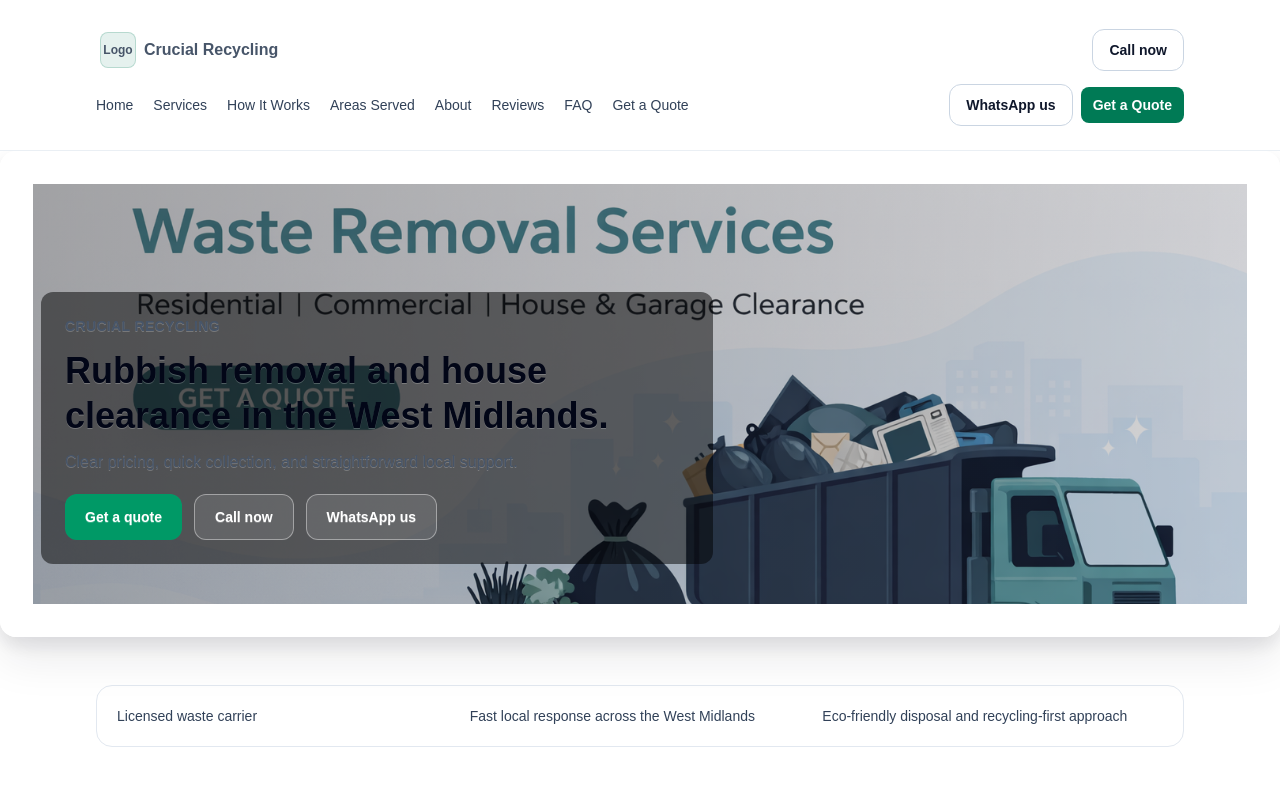
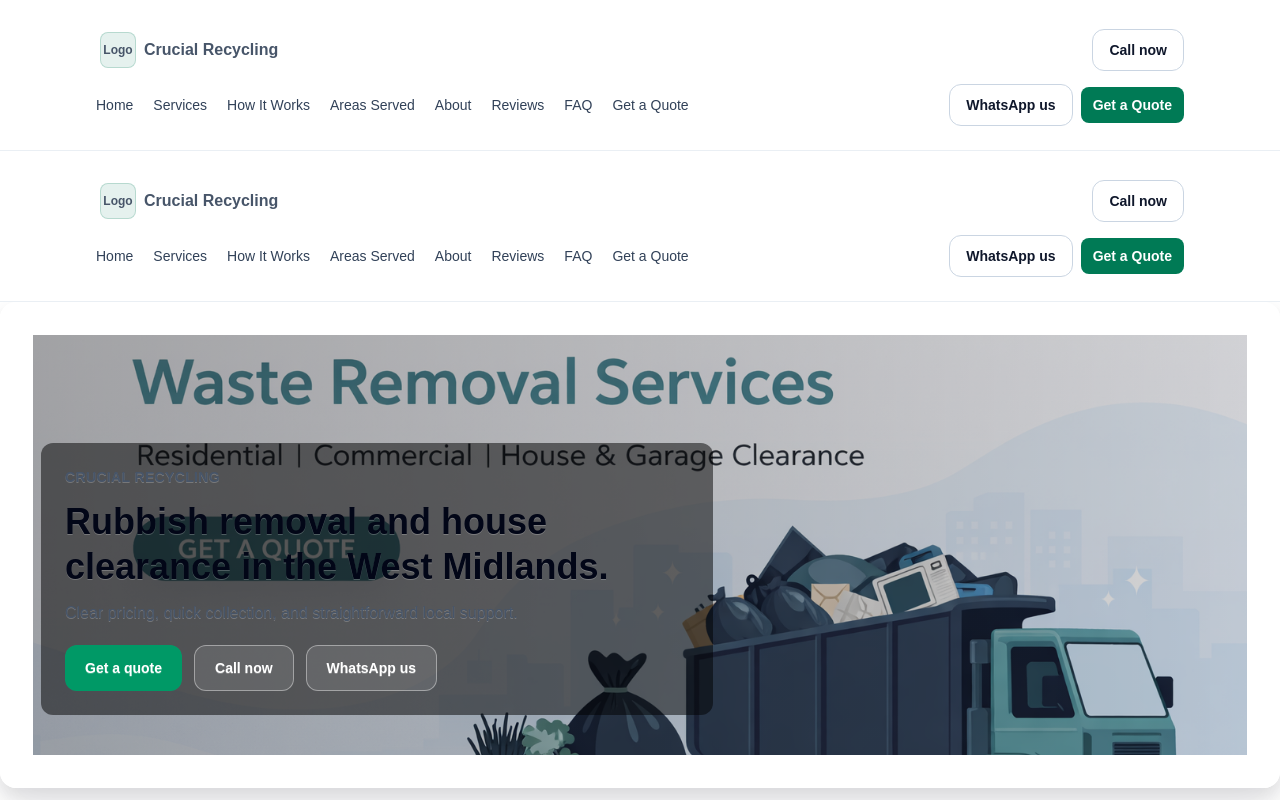
Before and after one commit to usamabuilds/cleaning-webiste, a Next.js app: page / in a window 1280 px wide. Shown: the top 800 px of the page. Built offline with nearby package versions, Linux system fonts and the light colour scheme.

Commit message:
Add global site header to root layout

```diff
--- a/src/app/layout.tsx
+++ b/src/app/layout.tsx
@@ -1,6 +1,7 @@
 import type { Metadata } from "next";
 import { Geist, Geist_Mono } from "next/font/google";
 
+import { SiteHeader } from "@/components/layout/site-header";
 import { companyProfile } from "@/data/company";
 import { buildRouteMetadata } from "@/lib/seo";
 import { ROUTES } from "@/lib/site";
@@ -47,7 +48,10 @@ export default function RootLayout({
         <div className="app-shell relative min-h-full">
           <div className="z-base pointer-events-none absolute inset-0" aria-hidden />
           <div className="z-panel pointer-events-none absolute inset-0" aria-hidden />
-          <div className="z-content relative min-h-full">{children}</div>
+          <div className="z-content relative min-h-full">
+            <SiteHeader />
+            {children}
+          </div>
         </div>
       </body>
     </html>
```
